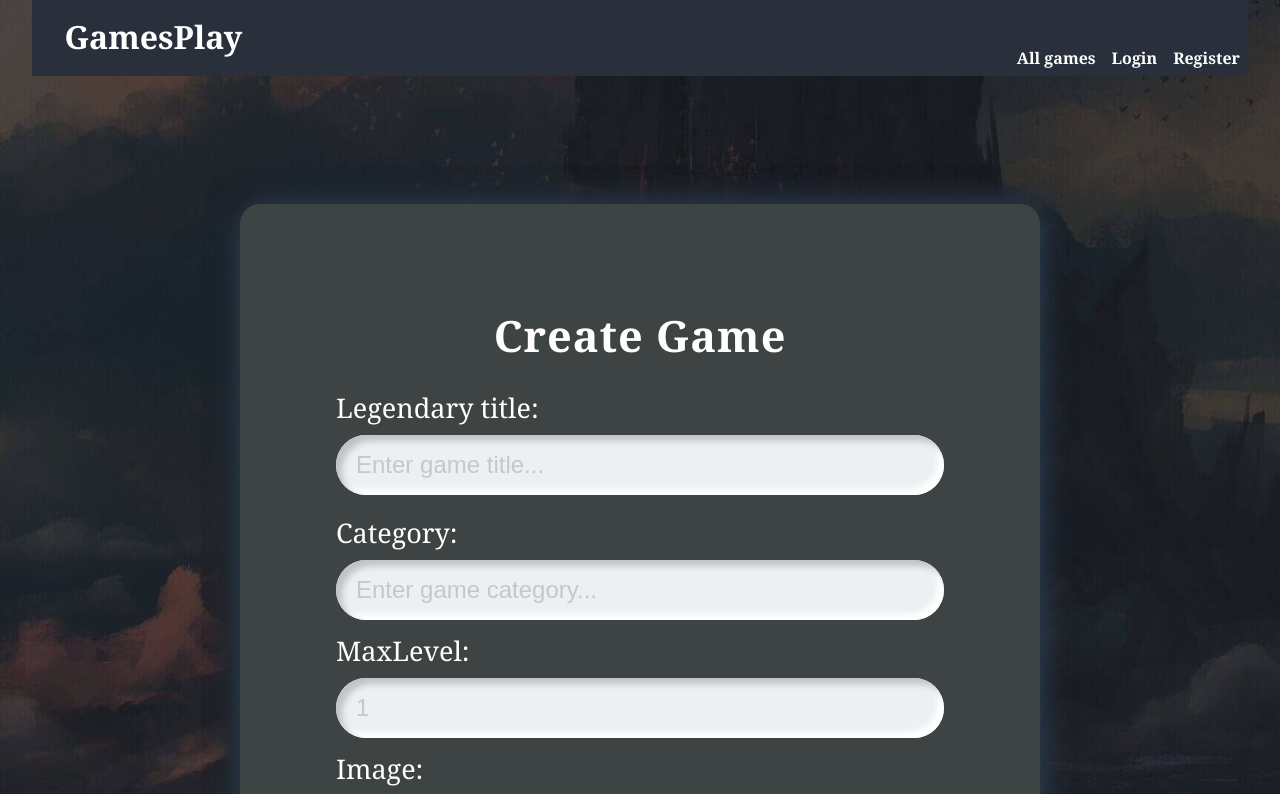
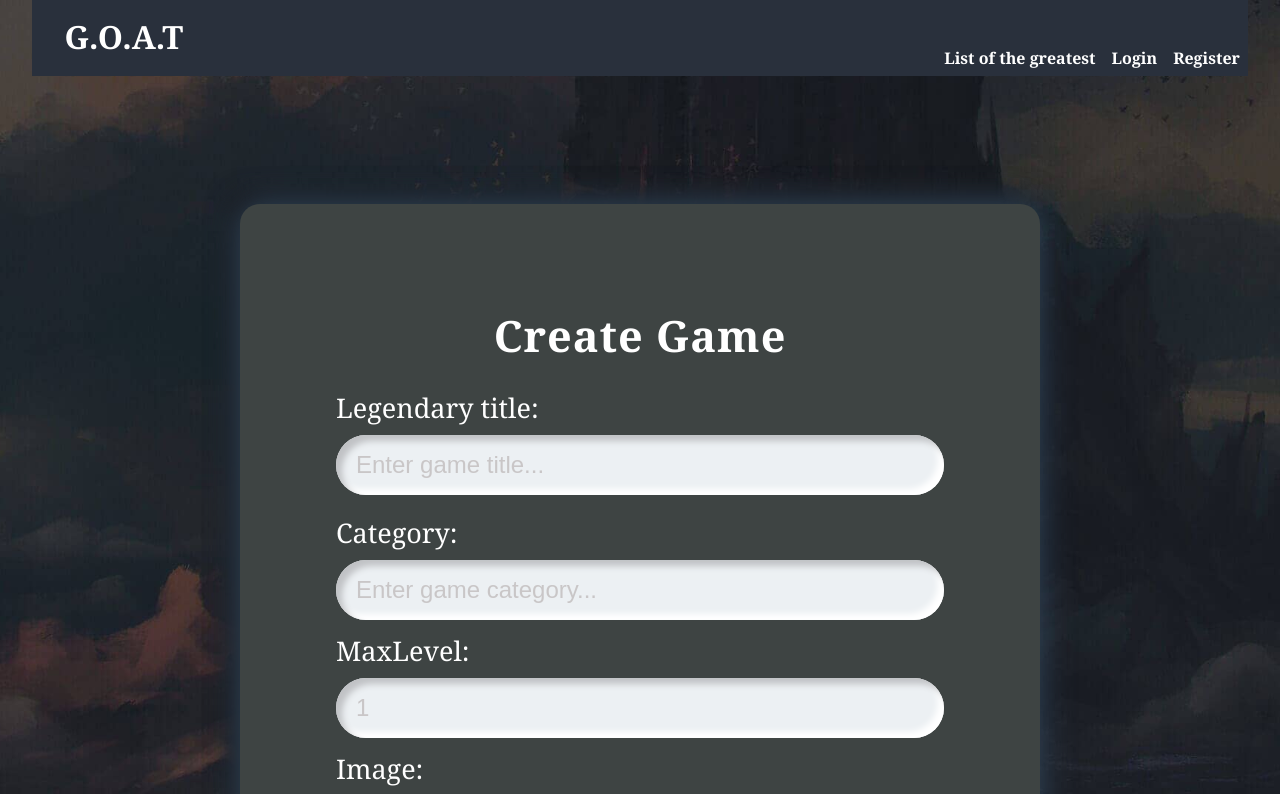
Before and after one commit to mizuhar/repo-Routing-Demo, a React (Vite) app in the folder client/: page /games/create in a window 1280 px wide. Shown: the top 794 px of the page. Built offline with nearby package versions, Linux system fonts and the light colour scheme.

Commit message:
Transform

```diff
--- a/client/src/components/GameDetails/GameDetails.jsx
+++ b/client/src/components/GameDetails/GameDetails.jsx
@@ -72,7 +72,7 @@ const deleteButtonClickHandler = async () =>{
     return (
         <>
          <section id="game-details">
-  <h1>Game Details</h1>
+  <h1>Boxer Details</h1>
   <div className="info-section">
     <div className="game-header">
       <img className="game-img" src={game.imageUrl} alt={game.title} />
--- a/client/src/components/GameList/GameList.jsx
+++ b/client/src/components/GameList/GameList.jsx
@@ -14,7 +14,7 @@ export default function GameList(){
     return (
         <>
         <section id="catalog-page">
-  <h1>All Games</h1>
+  <h1>All Boxers</h1>
 
    {games.map(x=> (<GameListItem key={x._id} {...x}/>))}
 
--- a/client/src/components/Header/Header.jsx
+++ b/client/src/components/Header/Header.jsx
@@ -10,13 +10,13 @@ export default function Header(){
   {/* Navigation */}
   <h1>
     <Link className="home" to={"/"}>
-      GamesPlay
+      G.O.A.T
     </Link>
   </h1>
   <nav >
-    <Link to={"/games"}>All games</Link>
+    <Link to={"/games"}>List of the greatest </Link>
     {isAuthenticated && (<div id="user" >
-      <Link to={"/games/create"}>Create Game</Link>
+      <Link to={"/games/create"}>Your suggestion</Link>
       <Link to={"/logout"}>Logout</Link>
       <span>| {username}</span>
     </div>)}
--- a/client/src/components/Home/Home.jsx
+++ b/client/src/components/Home/Home.jsx
@@ -17,12 +17,13 @@ export default function Home (){
         <>
          <section id="welcome-world">
   <div className="welcome-message">
-    <h2>ALL new games are</h2>
-    <h3>Only in GamesPlay</h3>
+    <h2>The greatest heavyweight</h2>
+    <h3>boxers of all time</h3>
+    <h3 style={{fontSize: '20px'}}> vote in our site!</h3>
   </div>
-  <img src="./images/four_slider_img01.png" alt="hero" />
+  <img style={{marginTop:'-10em'}} src="https://i.ytimg.com/vi/SHY-s6LrgvA/maxresdefault.jpg" alt="all-time" />
   <div id="home-page">
-    <h1>Latest Games</h1>
+    <h1>Latest Suggestions</h1>
     {latestGames.map(game => <LatestGame {...game}></LatestGame>)}
     {/* Display div: with information about every game (if any) */}
 
--- a/client/src/services/gameService.js
+++ b/client/src/services/gameService.js
@@ -14,7 +14,7 @@ export const getLatest = async ()=>{
     //sortBy: `_createdOn desc`,
     //count: 3
     offset: 0,
-    pageSize: 3,
+    //pageSize: 1,
 })
   const result = await request('GET', `${baseURL}?${query}`)
 
```
